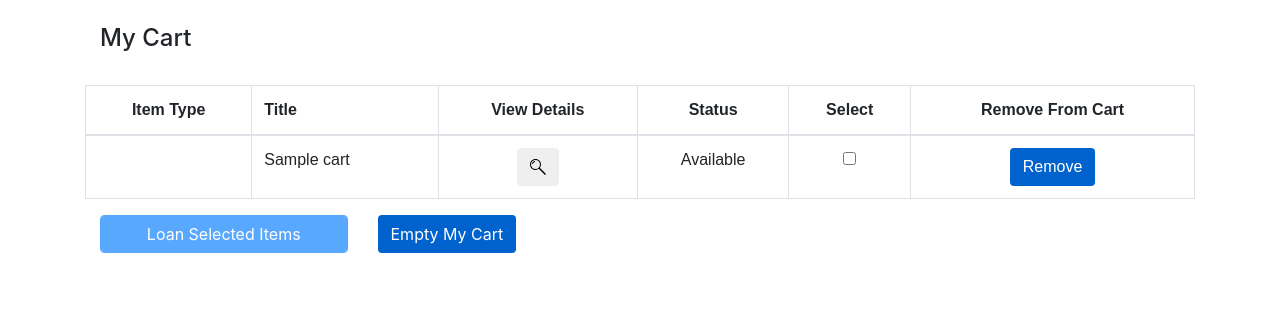
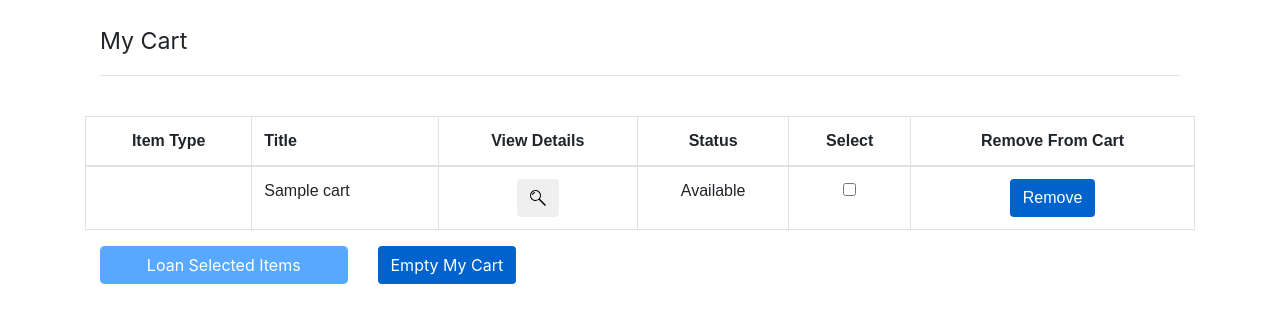
Before and after one commit to lucastle6969/soen343, a Python web app: template templates/cart.html in a window 1280 px wide. Shown: the part 61-384 px from the top of the page. Run offline with Jinja, Linux system fonts and the light colour scheme; the template is opened without the code that fills it: most values are stand-ins (such as "Sample title", 1, 10 or a date in 2020); some libraries are stand-ins or nearby versions.

Commit message:
updated cart and borrowed items to match

```diff
--- a/templates/cart.html
+++ b/templates/cart.html
@@ -5,9 +5,10 @@
 {% from "includes/_form_helpers.html" import render_field %}
 <form method="POST" action="/cart">
     <div class="row m-0">
-        <div class="col-sm-9">
-            <h4>My Cart</h4>
-        </div>
+            <div class="tool-container container">
+                    <span class="titles">My Cart</span>
+                    <hr>
+                </div>
     </div>
     <br/>
     <span id="message"></span>
```
Also changed, not shown: templates/borrowed_items.html (+4 -3 lines).
